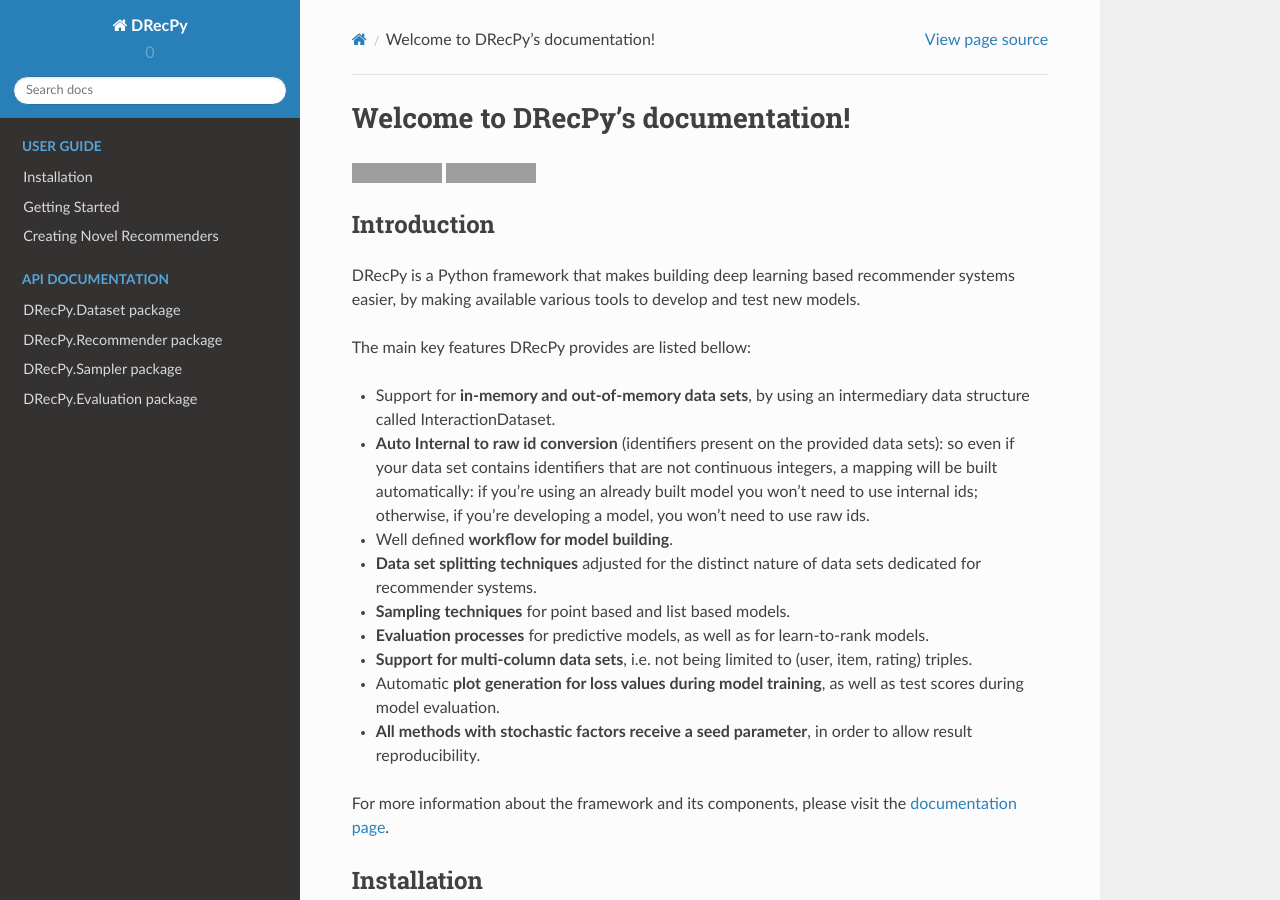
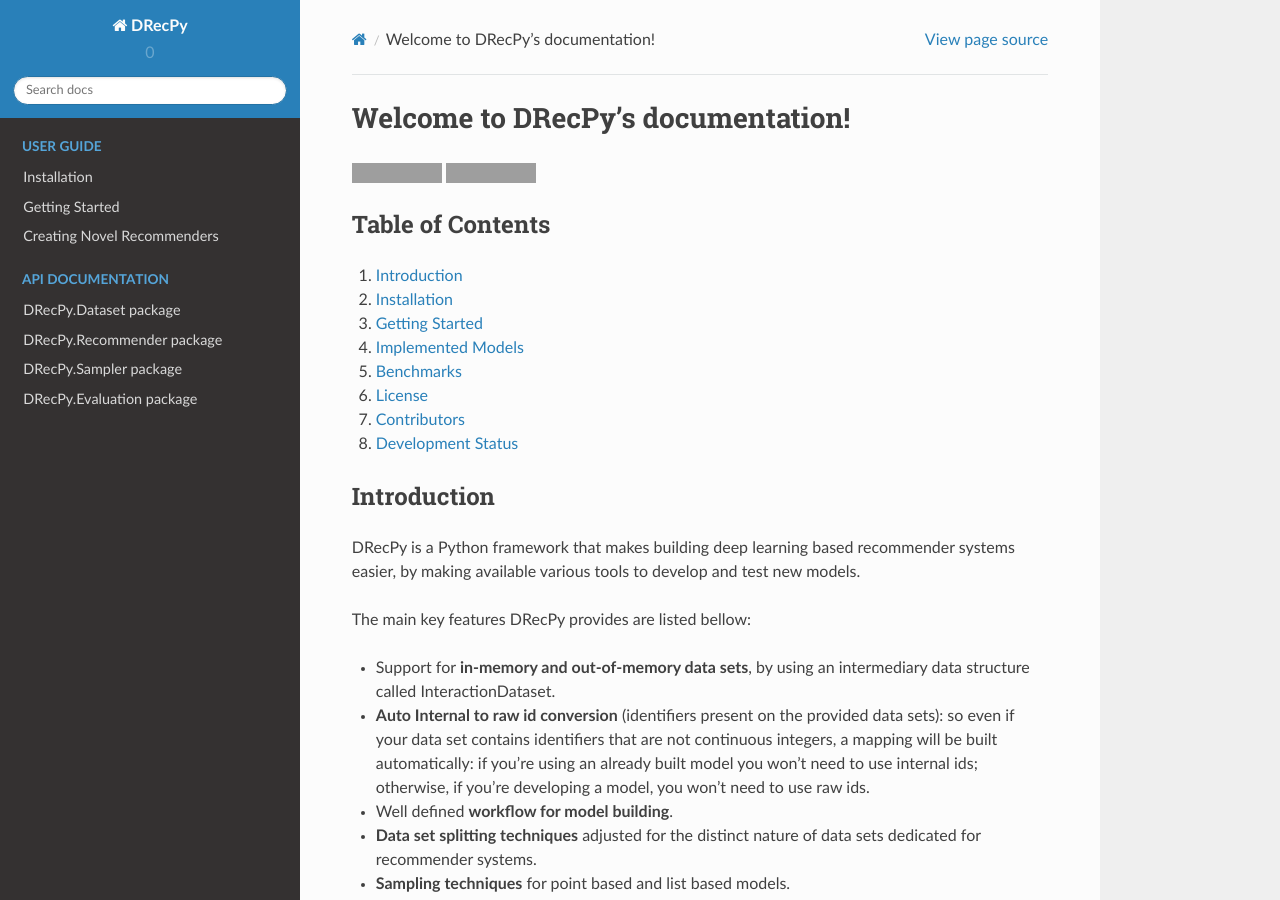
Before and after one commit to fabioiuri/DRecPy, a Sphinx documentation site: the page built from docs/source/index.rst, in a window 1280 px wide and 900 px high. Built offline with Sphinx 7.4.7 and the Read the Docs theme 2.0.0, drawn with Linux system fonts in a browser that asks for light colours; grey boxes are pictures that could not be loaded.

Commit message:
Add table of contents to README

```diff
--- a/docs/source/index.rst
+++ b/docs/source/index.rst
@@ -26,6 +26,18 @@
    api_docs/DRecPy.Evaluation
 
 |Documentation Status| |License: MIT|
+
+Table of Contents
+-----------------
+
+1. `Introduction <#introduction>`__
+2. `Installation <#installation>`__
+3. `Getting Started <#getting-started>`__
+4. `Implemented Models <#implemented-models>`__
+5. `Benchmarks <#benchmarks>`__
+6. `License <#license>`__
+7. `Contributors <#contributors>`__
+8. `Development Status <#development-status>`__
 
 Introduction
 ------------
```
Also changed, not shown: README.md (+20 -0 lines).
